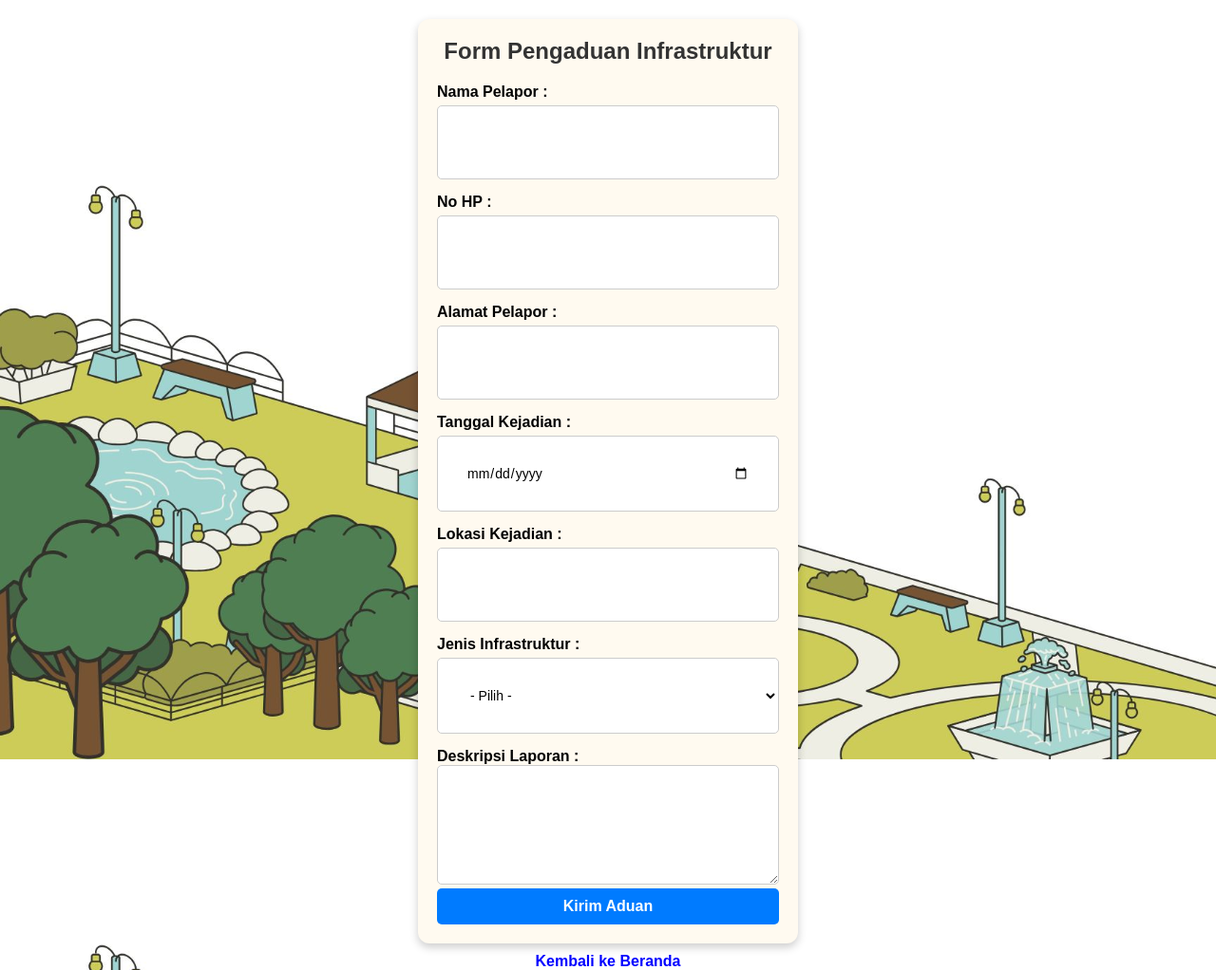
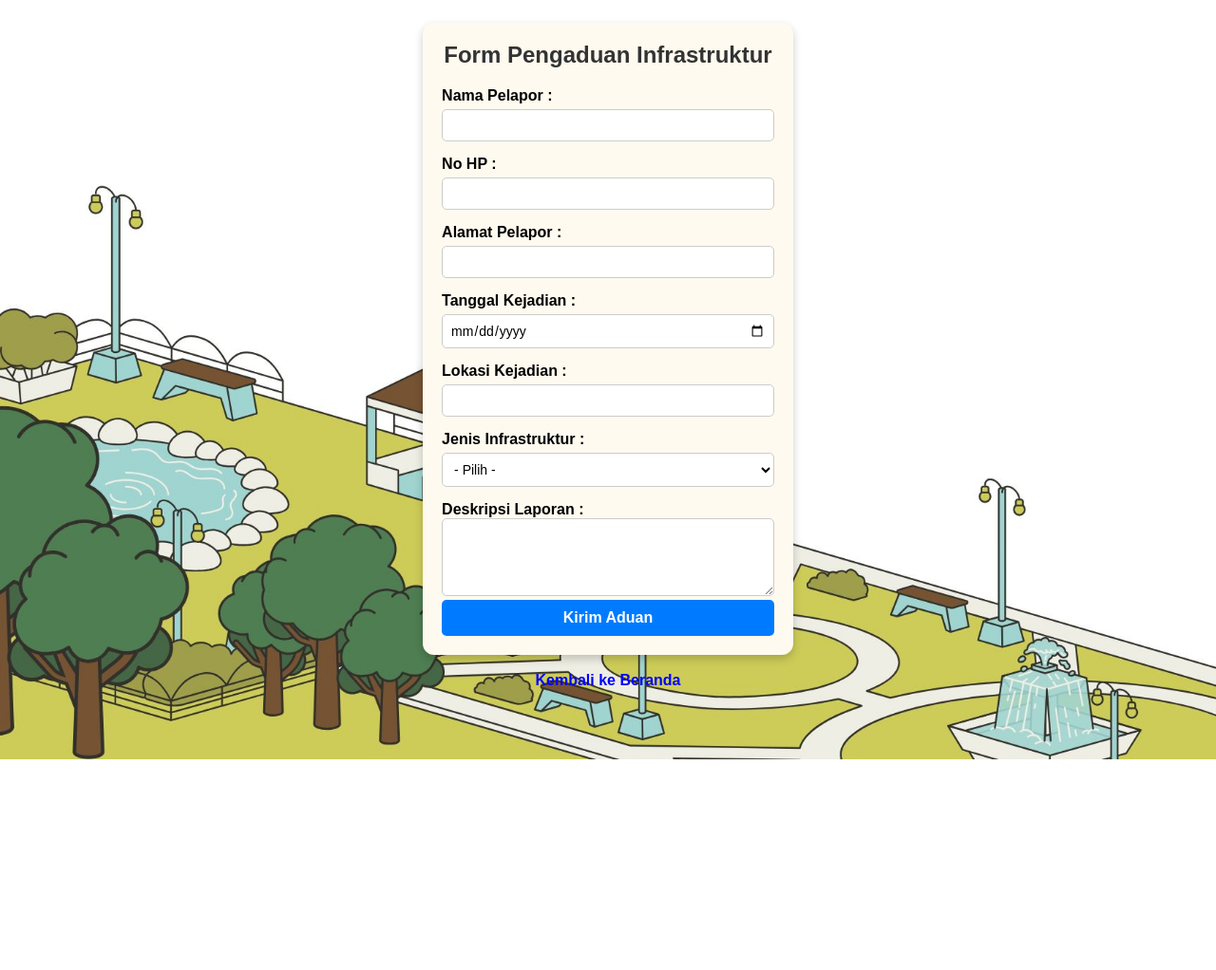
Before and after one commit to nalenpl12/PemWeb, a PHP site: page /FormPengaduanUser.html in a window 1280 px wide. Shown: the whole page at 95% size. After the commit the page ends 800 px from the top, so only its background shows below. Run offline with PHP 8.4, Linux system fonts and the light colour scheme.

Commit message:
update form aduan

```diff
--- a/style.css
+++ b/style.css
@@ -58,7 +58,7 @@ label {
 /* Input, Select, dan Textarea */
 input, select, textarea {
     width: 100%;
-    padding: 30px;
+    padding: 8px;
     border: 1px solid #ccc;
     border-radius: 5px;
     font-size: 14px;
```
